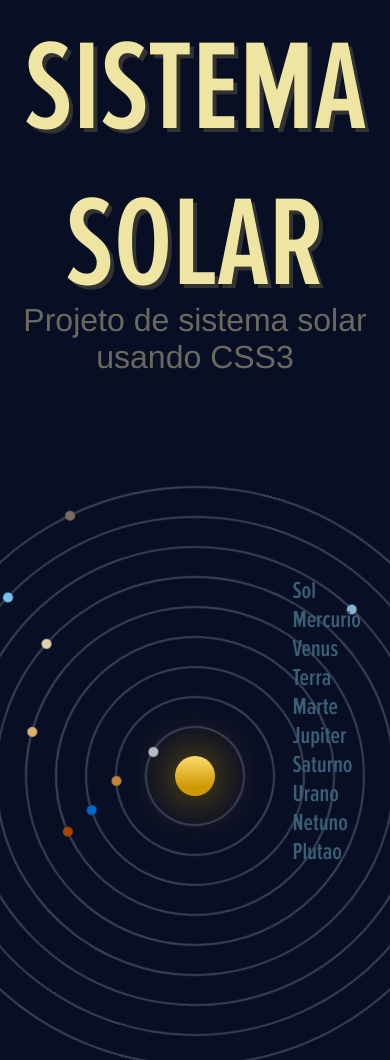
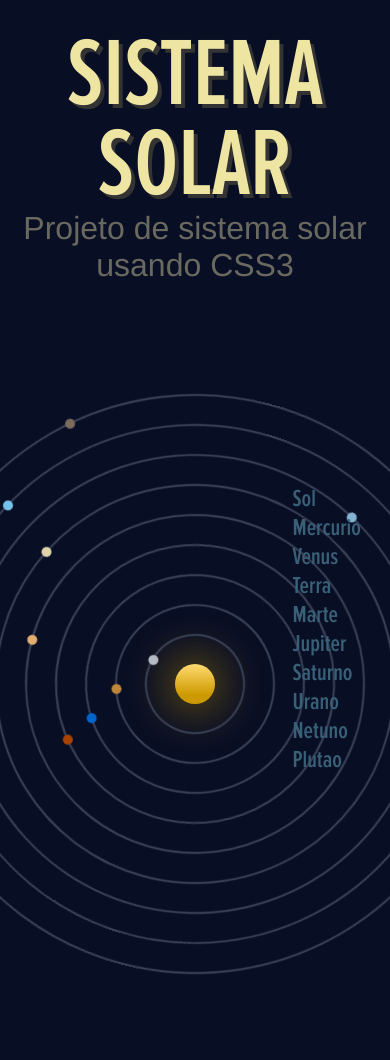
Before and after one commit to eduardo2382/projeto-sistema-solar, a plain HTML site: page index.html in a window 390 px wide. Shown: the top 1060 px of the page. Drawn offline with Linux system fonts and the light colour scheme.

Commit message:
começando as media queries do projeto

```diff
--- a/styles/style.css
+++ b/styles/style.css
@@ -18,6 +18,16 @@
         transform: translate(-50%, -50%) rotate(360deg);
     }
 }
+
+/* Typical Media Breakpoints
+--------------------------------
+Pequenas Telas: ate 600px
+Celular: 600px ate 768px
+Tablet: 768px ate 992px
+Desktop: 992px ate 1200px
+Grandes Telas: acima de 1200px
+--------------------------------
+*/
 
 *{
     margin: 0;
@@ -47,7 +57,7 @@ header{
     font-family: Helvetica, sans-serif;
     text-align: center;
     font-size: 2em;
-    margin-top: -20px;
+
 }
 
 main{
@@ -258,3 +268,12 @@ span{
     line-height: 1.5;
     transition: all 0.3s ease-in;
 }
+
+@media screen and (max-width: 768px){
+    #titulo{
+        font-size: 6em;
+        line-height: 90px;
+        margin-top: 20px;
+    }
+
+}
```
